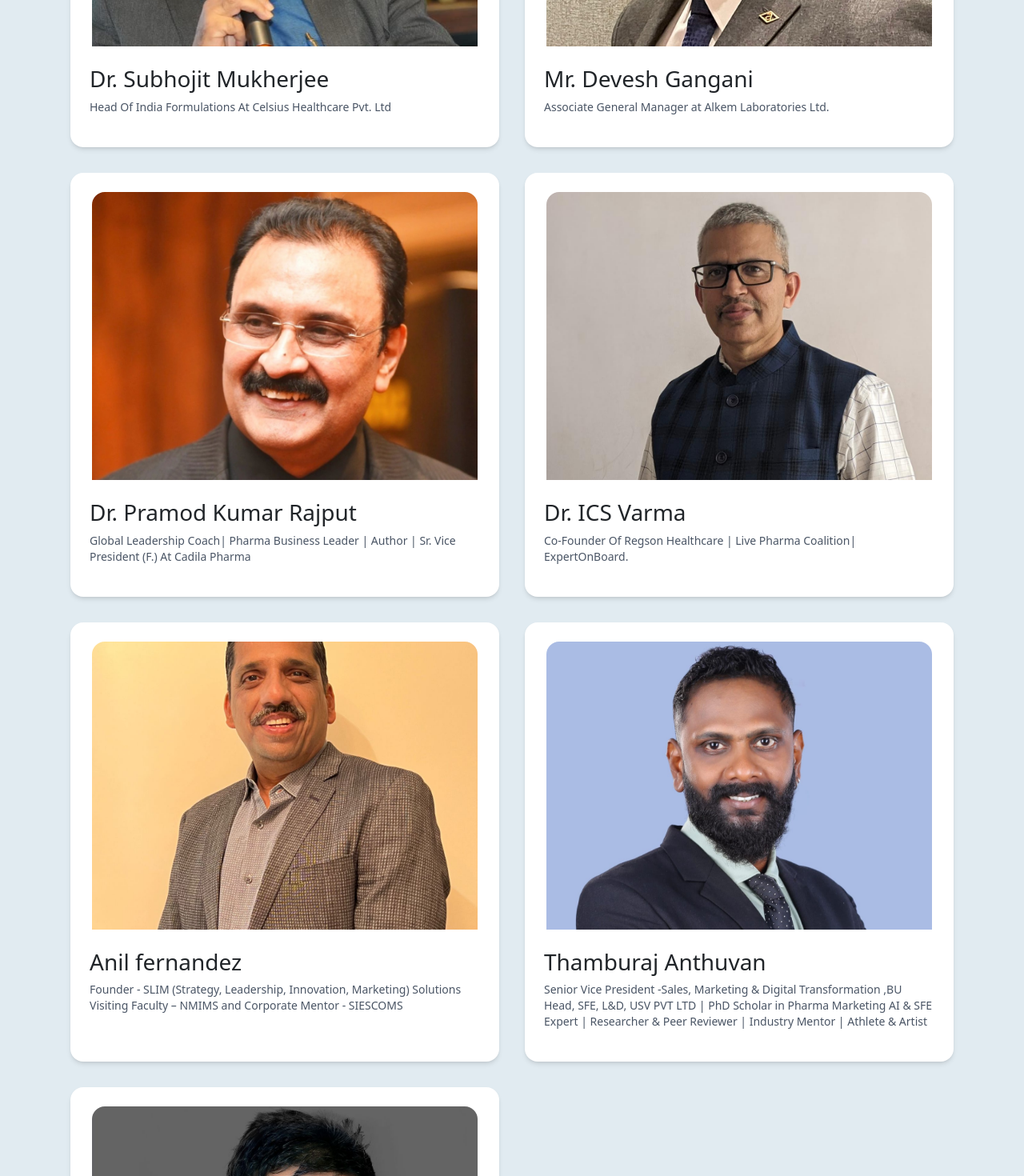
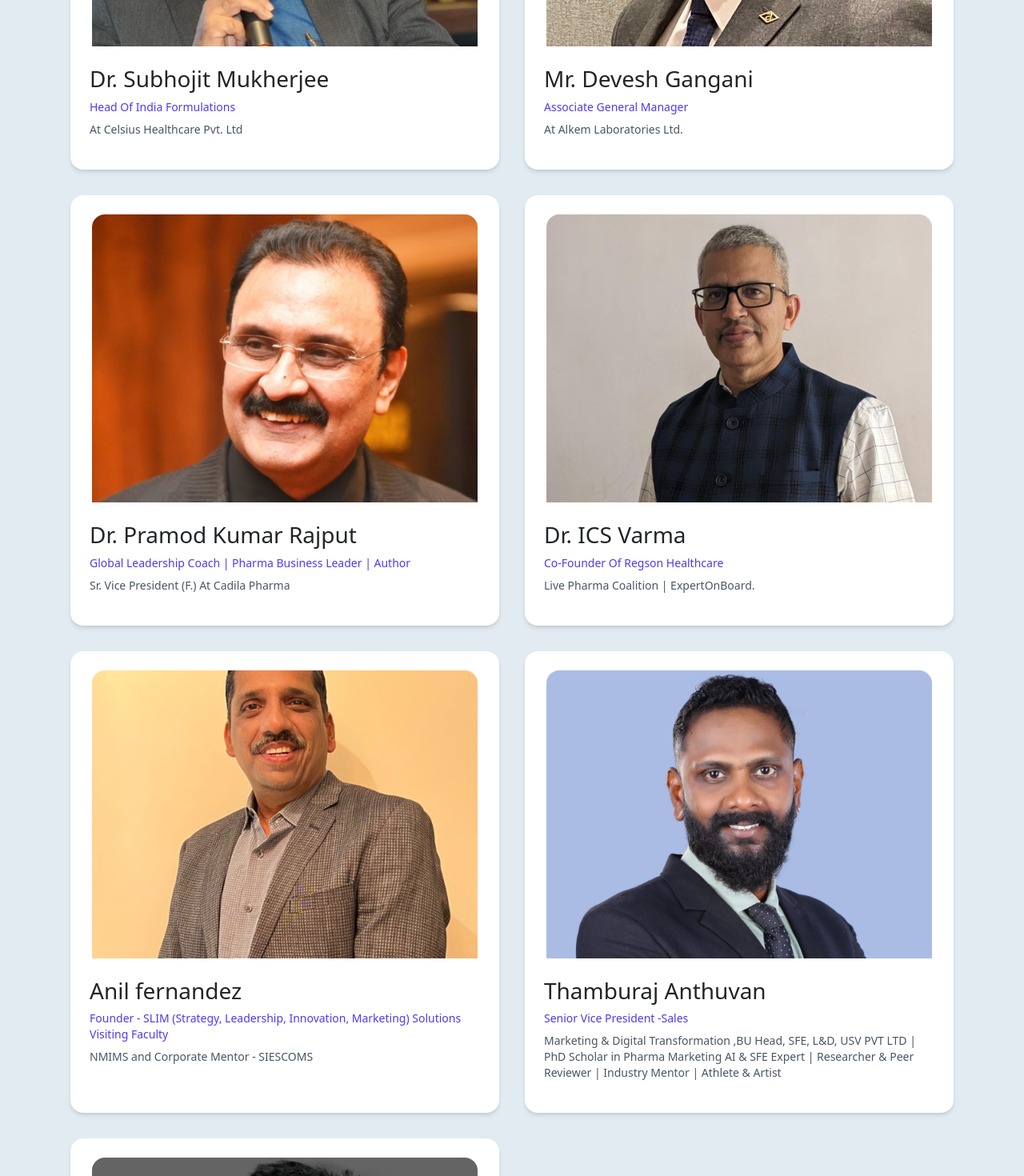
Before and after one commit to ManishInstaMD/New-Event, a React (Vite) app: page /speakers in a window 1280 px wide. Shown: the part 580-2050 px from the top of the page at 80% size. Built offline with nearby package versions, Linux system fonts and the light colour scheme.

Commit message:
28 first

```diff
--- a/src/components/FeaturedSpeakers.jsx
+++ b/src/components/FeaturedSpeakers.jsx
@@ -3,26 +3,26 @@ import React from "react";
 const speakers = [
   {
     name: "Dr. Subhojit Mukherjee",
-    title: "Cardiologist",
-    bio: "Head Of India Formulations At Celsius Healthcare Pvt. Ltd",
+    title: "Head Of India Formulations",
+    bio: " At Celsius Healthcare Pvt. Ltd",
     image: "/images/m5.jpeg",
   },
   {
     name: "Mr. Devesh Gangani ",
-    title: "Oncologist",
-    bio: "Associate General Manager at Alkem Laboratories Ltd.",
+    title: "Associate General Manager ",
+    bio: "At Alkem Laboratories Ltd.",
     image: "/images/m6.jpeg",
   },
   {
     name: "Dr. Pramod Kumar Rajput",
-    title: "Neurologist",
-    bio: "Global Leadership Coach| Pharma Business Leader | Author | Sr. Vice President (F.) At Cadila Pharma",
+    title: "Global Leadership Coach | Pharma Business Leader | Author ",
+    bio: " Sr. Vice President (F.) At Cadila Pharma",
     image: "/images/m7.jpeg",
   },
   {
     name: "Dr. ICS Varma",
-    title: "Neurologist",
-    bio: "Co-Founder Of Regson Healthcare | Live Pharma Coalition| ExpertOnBoard.",
+    title: "Co-Founder Of Regson Healthcare ",
+    bio: " Live Pharma Coalition | ExpertOnBoard.",
     image: "/images/m4.jfif",
   },
 ];
@@ -54,7 +54,7 @@ const FeaturedSpeakers = () => {
               <h3 className="text-xl font-semibold text-gray-800">
                 {speaker.name}
               </h3>
-              {/* <p className="text-sm text-indigo-600 mb-2">{speaker.title}</p> */}
+              <p className="text-sm text-indigo-600 mb-2">{speaker.title}</p>
               <p className="text-gray-600 text-sm">{speaker.bio}</p>
             </div>
           </div>
--- a/src/components/Home.jsx
+++ b/src/components/Home.jsx
@@ -51,8 +51,8 @@ const Home = () => {
                   textAlign: window.innerWidth < 768 ? "center" : "left",
                 }}
               >
-                About our{" "}
-                <span style={{ fontFamily: "Harrington" }}> #PitchPoint.</span>
+                About our #PitchPoint.
+                {/* {" "} { <span style={{ fontFamily: "Harrington" }}> #PitchPoint.</span> } */}
               </h1>
               <p
                 className="lead p-2 p-md-4 m-2 text-white"
--- a/src/components/RegistrationForm.jsx
+++ b/src/components/RegistrationForm.jsx
@@ -69,27 +69,43 @@ const RegistrationForm = () => {
   return (
     <>
       <ToastContainer />
-     <div className="container-fluid min-vh-100 d-flex p-0">
+      <div className="container-fluid min-vh-100 d-flex flex-column flex-md-row p-0">
         {/* Left image/illustration section */}
         <div
-    className="d-none d-md-flex flex-column justify-content-center align-items-center col-md-6 p-5 text-white"
+          className="w-100 w-md-50 d-flex flex-column justify-content-center align-items-center p-4 text-white"
           style={{
-      background: 'linear-gradient(to bottom right, #dce8ff, #a6c9ff)',
+            background: "linear-gradient(to bottom right, #dce8ff, #a6c9ff)",
             backgroundImage: 'url("/images/bg3.png")',
-      backgroundSize: 'cover',
-      backgroundPosition: 'center',
+            backgroundSize: "cover",
+            backgroundPosition: "center",
+            minHeight: "300px",
           }}
         >
-    <div style={{ backgroundColor: 'rgba(255,255,255,0.85)', borderRadius: '1rem', padding: '2rem' }}>
-      <h2 className="fw-bold text-dark">Open Your World of Relaxation & Discovery</h2>
-      <p className="text-muted mt-3">Join us for an enriching event experience.</p>
+          <div className="bg-white bg-opacity-75 rounded p-3 p-md-5 w-100 text-center">
+            <h2 className="fw-bold text-dark fs-5 fs-md-4">
+              Open Your World of Relaxation & Discovery
+            </h2>
+            <p className="text-muted mt-2 mt-md-3">
+              Join us for an enriching event experience.
+            </p>
           </div>
         </div>
 
         {/* Right form section */}
-  <div className="col-md-6 d-flex align-items-center justify-content-center p-4">
+        <div className="w-100 w-md-50 d-flex align-items-center justify-content-center p-3 p-md-4">
           <div className="w-100" style={{ maxWidth: "500px" }}>
-      <h4 className="mb-4  text-center" style={{ fontSize: "1.5rem" , fontWeight: "bold", color: "#8FBBCE"}}>Register for the Event</h4>
+            <h4
+              className="mb-4 text-center"
+              style={{
+                fontSize: "1.5rem",
+                fontWeight: "bold",
+                color: "#8FBBCE",
+                textShadow: "1px 1px 2px rgba(0, 0, 0, 0.1)",
+                marginBottom: "1.5rem",
+              }}
+            >
+              Register for the Event
+            </h4>
             <form>
               {[
                 { name: "name", label: "Your Name" },
@@ -101,7 +117,6 @@ const RegistrationForm = () => {
                 { name: "email", label: "Email Address", type: "email" },
               ].map(({ name, label, type = "text" }) => (
                 <div className="mb-3" key={name}>
-            {/* <label className="form-label">{label}*</label> */}
                   <input
                     name={name}
                     className="form-control rounded-3 shadow-sm"
@@ -115,7 +130,6 @@ const RegistrationForm = () => {
               ))}
 
               <div className="mb-3">
-          {/* <label className="form-label">State*</label> */}
                 <select
                   name="state"
                   className="form-select rounded-3 shadow-sm"
@@ -125,12 +139,40 @@ const RegistrationForm = () => {
                 >
                   <option value="">Select State</option>
                   {[
-              "Andhra Pradesh", "Arunachal Pradesh", "Assam", "Bihar", "Chhattisgarh",
-              "Goa", "Gujarat", "Haryana", "Himachal Pradesh", "Jharkhand", "Karnataka",
-              "Kerala", "Madhya Pradesh", "Maharashtra", "Manipur", "Meghalaya", "Mizoram",
-              "Nagaland", "Odisha", "Punjab", "Rajasthan", "Sikkim", "Tamil Nadu",
-              "Telangana", "Tripura", "Uttar Pradesh", "Uttarakhand", "West Bengal",
-              "Chandigarh", "Delhi", "Jammu and Kashmir", "Ladakh", "Lakshadweep", "Puducherry"
+                    "Andhra Pradesh",
+                    "Arunachal Pradesh",
+                    "Assam",
+                    "Bihar",
+                    "Chhattisgarh",
+                    "Goa",
+                    "Gujarat",
+                    "Haryana",
+                    "Himachal Pradesh",
+                    "Jharkhand",
+                    "Karnataka",
+                    "Kerala",
+                    "Madhya Pradesh",
+                    "Maharashtra",
+                    "Manipur",
+                    "Meghalaya",
+                    "Mizoram",
+                    "Nagaland",
+                    "Odisha",
+                    "Punjab",
+                    "Rajasthan",
+                    "Sikkim",
+                    "Tamil Nadu",
+                    "Telangana",
+                    "Tripura",
+                    "Uttar Pradesh",
+                    "Uttarakhand",
+                    "West Bengal",
+                    "Chandigarh",
+                    "Delhi",
+                    "Jammu and Kashmir",
+                    "Ladakh",
+                    "Lakshadweep",
+                    "Puducherry",
                   ].map((state) => (
                     <option key={state} value={state}>
                       {state}
@@ -160,7 +202,6 @@ const RegistrationForm = () => {
           </div>
         </div>
       </div>
-
     </>
   );
 };
--- a/src/components/Speaker.jsx
+++ b/src/components/Speaker.jsx
@@ -3,45 +3,45 @@ import React from "react";
 const speakers = [
   {
     name: "Dr. Subhojit Mukherjee",
-    title: "Cardiologist",
-    bio: "Head Of India Formulations At Celsius Healthcare Pvt. Ltd",
+    title: "Head Of India Formulations",
+    bio: " At Celsius Healthcare Pvt. Ltd",
     image: "/images/m5.jpeg",
   },
   {
     name: "Mr. Devesh Gangani ",
-    title: "Oncologist",
-    bio: "Associate General Manager at Alkem Laboratories Ltd.",
+    title: "Associate General Manager ",
+    bio: "At Alkem Laboratories Ltd.",
     image: "/images/m6.jpeg",
   },
   {
     name: "Dr. Pramod Kumar Rajput",
-    title: "Neurologist",
-    bio: "Global Leadership Coach| Pharma Business Leader | Author | Sr. Vice President (F.) At Cadila Pharma",
+    title: "Global Leadership Coach | Pharma Business Leader | Author ",
+    bio: " Sr. Vice President (F.) At Cadila Pharma",
     image: "/images/m7.jpeg",
   },
   {
     name: "Dr. ICS Varma",
-    title: "Neurologist",
-    bio: "Co-Founder Of Regson Healthcare | Live Pharma Coalition| ExpertOnBoard.",
+    title: "Co-Founder Of Regson Healthcare ",
+    bio: " Live Pharma Coalition | ExpertOnBoard.",
     image: "/images/m4.jfif",
   },
   {
     name: "Anil fernandez",
-    title: "Neurologist",
-    bio: "Founder - SLIM (Strategy, Leadership, Innovation, Marketing) Solutions Visiting Faculty – NMIMS and Corporate Mentor - SIESCOMS",
+    title: "Founder - SLIM (Strategy, Leadership, Innovation, Marketing) Solutions Visiting Faculty",
+    bio: " NMIMS and Corporate Mentor - SIESCOMS",
     image: "/images/m1.jfif",
     className: "rounded-full",
   },
   {
     name: "Thamburaj Anthuvan ",
-    title: "Neurologist",
-    bio: "Senior Vice President -Sales, Marketing & Digital Transformation ,BU Head, SFE, L&D, USV PVT LTD | PhD Scholar in Pharma Marketing AI & SFE Expert | Researcher & Peer Reviewer | Industry Mentor | Athlete & Artist",
+    title: "Senior Vice President -Sales",
+    bio: "Marketing & Digital Transformation ,BU Head, SFE, L&D, USV PVT LTD | PhD Scholar in Pharma Marketing AI & SFE Expert | Researcher & Peer Reviewer | Industry Mentor | Athlete & Artist",
     image: "/images/m2.jfif" ,
   },
   {
     name: "Devdutt Kaushal ",
-    title: "Neurologist",
-    bio: "Associate Director Business Development Commercial manager LATAM Countries at Cipla | P&L, Product Launches, Cardio-Uro Therapy Strategy",
+    title: "Associate Director Business Development Commercial manager LATAM Countries at Cipla",
+    bio: " P&L, Product Launches, Cardio-Uro Therapy Strategy",
     image: "/images/m3.jfif",
   },
 ];
@@ -73,7 +73,7 @@ const Speaker = () => {
               <h3 className="text-xl font-semibold text-gray-800">
                 {speaker.name}
               </h3>
-              {/* <p className="text-sm text-indigo-600 mb-2">{speaker.title}</p> */}
+              <p className="text-sm text-indigo-600 mb-2">{speaker.title}</p>
               <p className="text-gray-600 text-sm">{speaker.bio}</p>
             </div>
           </div>
```
Lines whose indentation alone changed are shown as unchanged.
